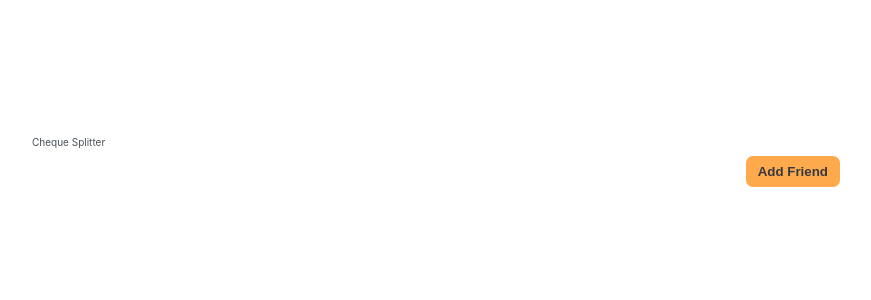
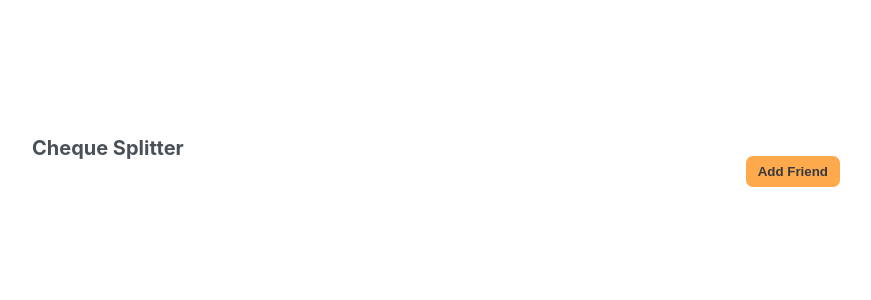
Before and after one commit to islam-aref/split_cheque, a React (Create React App) app: page / in a window 1280 px wide. Shown: the top 300 px of the page, without its empty margins (198-1069 px from the left). Built offline with nearby package versions, Linux system fonts and the light colour scheme.

Commit message:
Update App.js

```diff
--- a/src/App.js
+++ b/src/App.js
@@ -56,7 +56,7 @@ export default function App() {
 
   return (
     <div className="app">
-    <header> Cheque Splitter </header>
+    <h1> Cheque Splitter </h1>
       <div className="sidebar">
         <FriendsList
           friends={friends}
```
